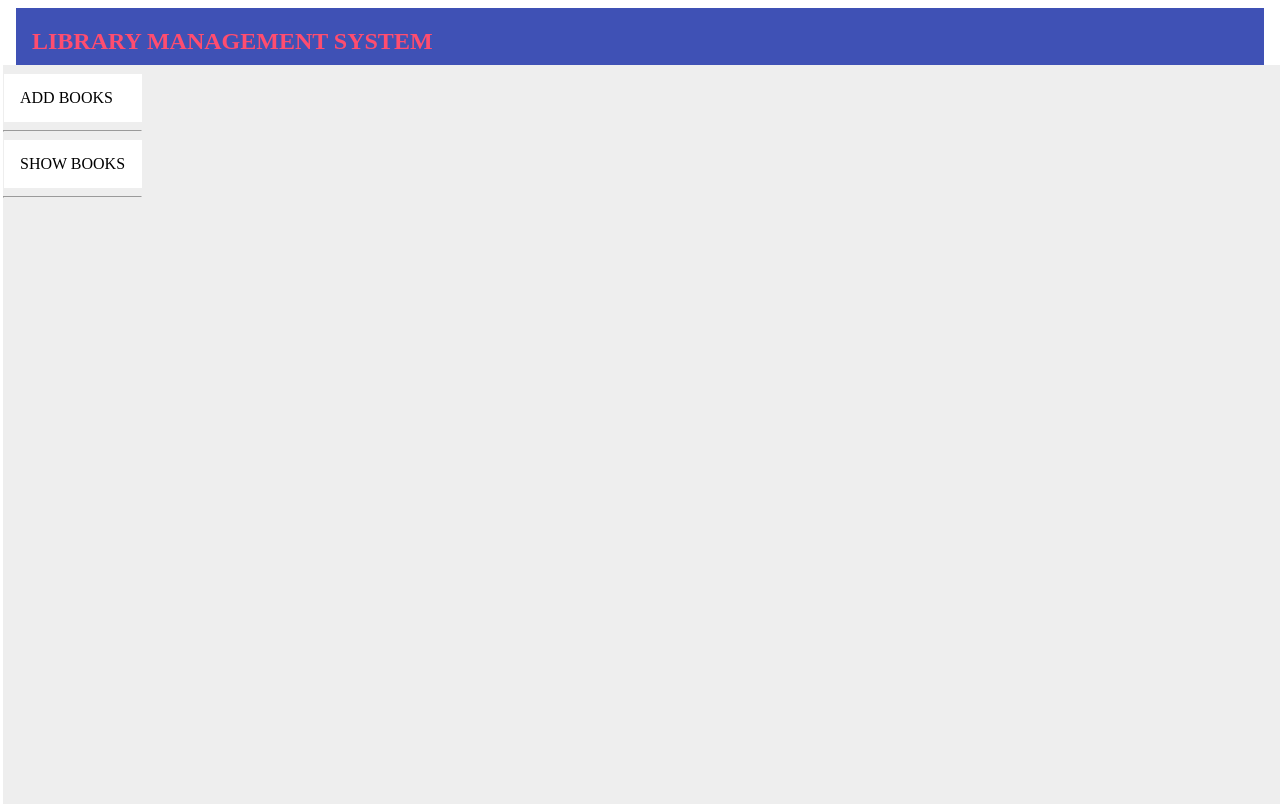
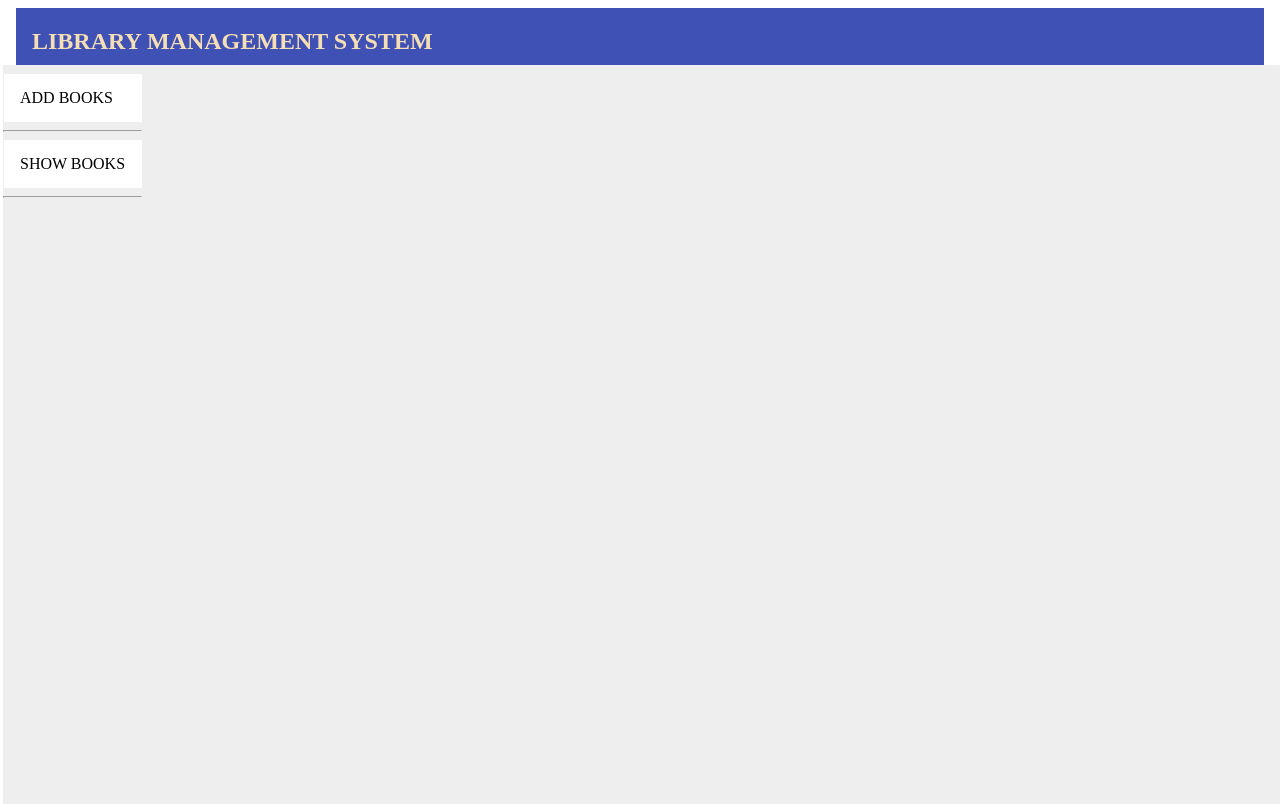
Before and after one commit to AltamashSaqib/LibraryManagementSystem, an Angular app: page / in a window 1280 px wide. Built offline with nearby package versions, Linux system fonts and the light colour scheme.

Commit message:
Initial Commit

```diff
--- a/src/app/navbar/navbar.component.css
+++ b/src/app/navbar/navbar.component.css
@@ -1,6 +1,6 @@
 .textdecoration {
     background-color: #3f51b5;
-    color: #ff4d6f;
+    color: wheat;
     width: 100%;
 }
 .alignment {
```
